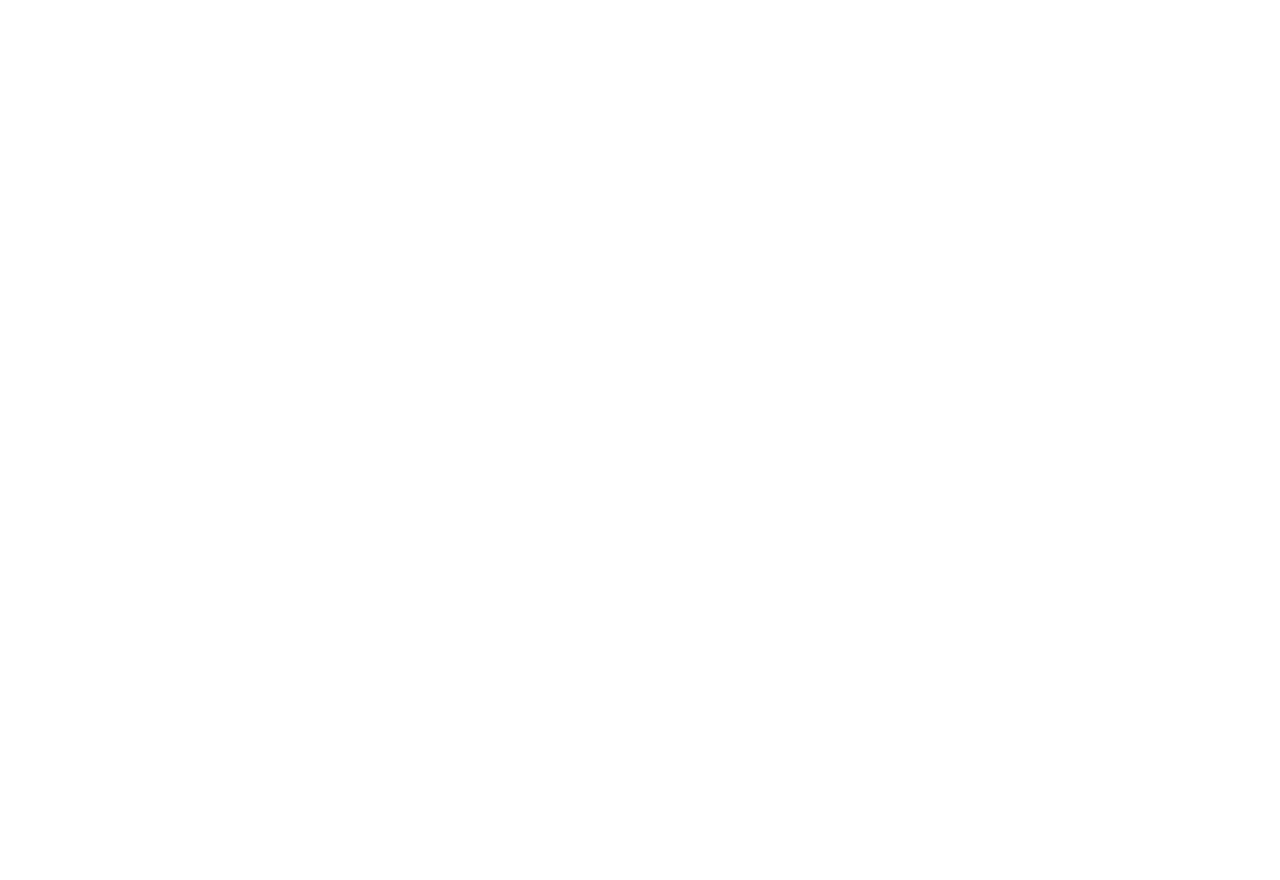
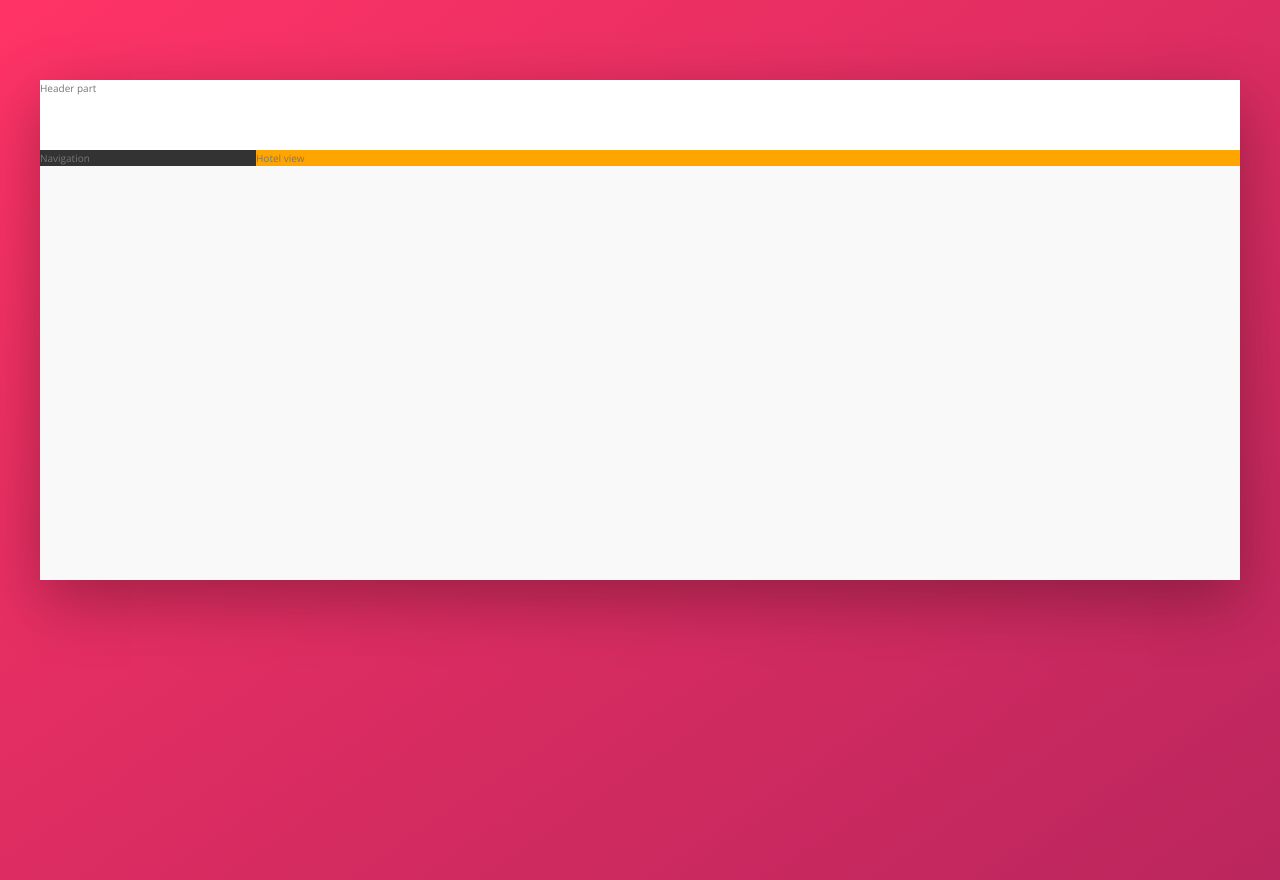
Before and after one commit to estebancasas9817/Trillo, a plain HTML site: page index.html in a window 1280 px wide. Before the commit the page ends 800 px from the top, so only its background shows below. Drawn offline with nearby package versions, Linux system fonts and the light colour scheme.

Commit message:
Agregado layout general

```diff
--- a/index.html
+++ b/index.html
@@ -1,16 +1,26 @@
 <!DOCTYPE html>
 <html lang="en">
-    <head>
-        <meta charset="UTF-8">
-        <meta name="viewport" content="width=device-width, initial-scale=1.0">
+	<head>
+		<meta charset="UTF-8" />
+		<meta name="viewport" content="width=device-width, initial-scale=1.0" />
 
-        <link href="https://fonts.googleapis.com/css?family=Open+Sans:300,400,600" rel="stylesheet">
-        <link rel="stylesheet" href="css/style.css">
-        <link rel="shortcut icon" type="image/png" href="img/favicon.png">
+		<link
+			href="https://fonts.googleapis.com/css?family=Open+Sans:300,400,600"
+			rel="stylesheet"
+		/>
+		<link rel="stylesheet" href="css/main.css" />
+		<link rel="shortcut icon" type="image/png" href="img/favicon.png" />
 
-        <title>trillo &mdash; Your all-in-one booking app</title>
-    </head>
-    <body>
+		<title>trillo &mdash; Your all-in-one booking app</title>
+	</head>
+	<body>
+		<div class="container">
+			<header class="header">Header part</header>
+			<div class="content">
+				<nav class="sidebar">Navigation</nav>
 
-    </body>
+				<main class="hotel-view">Hotel view</main>
+			</div>
+		</div>
+	</body>
 </html>
--- /dev/null
+++ b/sass/_base.scss
@@ -0,0 +1,61 @@
+/*
+COLORS
+
+Primary: #eb2f64
+Primary light: #FF3366
+Primary dark: #BA265D
+
+Grey light 1: #faf9f9
+Grey light 2: #f4f2f2
+Grey light 3: #f0eeee
+Grey light 4: #ccc
+
+Grey dark 1: #333
+Grey dark 2: #777
+Grey dark 3: #999
+
+*/
+
+:root {
+	--color-primary: #eb2f64;
+	--color-primary-light: #ff3366;
+	--color-primary-dark: #ba265d;
+
+	--grey-light-1: #faf9f9;
+	--grey-light-2: #f4f2f2;
+	--grey-light-3: #f0eeee;
+	--grey-light-4: #ccc;
+
+	--grey-dark-1: #333;
+	--grey-dark-2: #777;
+	--grey-dark-3: #999;
+
+	--shadow-dark: 0 2rem 6rem rgba(0, 0, 0, 0.3);
+}
+
+*,
+*::before,
+*::after {
+	margin: 0;
+	padding: 0;
+	box-sizing: border-box;
+}
+
+html {
+	font-size: 62.5%;
+}
+
+body {
+	font-family: 'Open Sans', sans-serif;
+	font-weight: 400;
+	line-height: 1.6;
+	background-image: linear-gradient(
+		to right bottom,
+		var(--color-primary-light),
+		var(--color-primary-dark)
+	);
+	background-size: cover;
+	background-repeat: no-repeat;
+	min-height: 100vh;
+	color: var(--grey-dark-2);
+}
--- /dev/null
+++ b/sass/_layout.scss
@@ -0,0 +1,24 @@
+.container {
+	max-width: 120rem;
+	margin: 8rem auto;
+	background-color: var(--grey-light-1);
+	box-shadow: var(--shadow-dark);
+	min-height: 50rem;
+}
+
+.header {
+	height: 7rem;
+	background-color: #fff;
+	border-bottom: var(--grey-light-2);
+}
+.content {
+	display: flex;
+}
+.sidebar {
+	background-color: var(--grey-dark-1);
+	flex: 0 0 18%;
+}
+.hotel-view {
+	background-color: orange;
+	flex: 1;
+}
--- a/sass/main.scss
+++ b/sass/main.scss
@@ -1,17 +1,3 @@
-/*
-COLORS
-
-Primary: #eb2f64
-Primary light: #FF3366
-Primary dark: #BA265D
-
-Grey light 1: #faf9f9
-Grey light 2: #f4f2f2
-Grey light 3: #f0eeee
-Grey light 4: #ccc
-
-Grey dark 1: #333
-Grey dark 2: #777
-Grey dark 3: #999
-
-*/
+@import 'base';
+@import 'layout';
+@import 'components';
```
Also changed, not shown: package.json (deleted, +0 -26 lines), css/main.css (added), css/style.css (deleted), sass/_components.scss (added), 1 other file.
